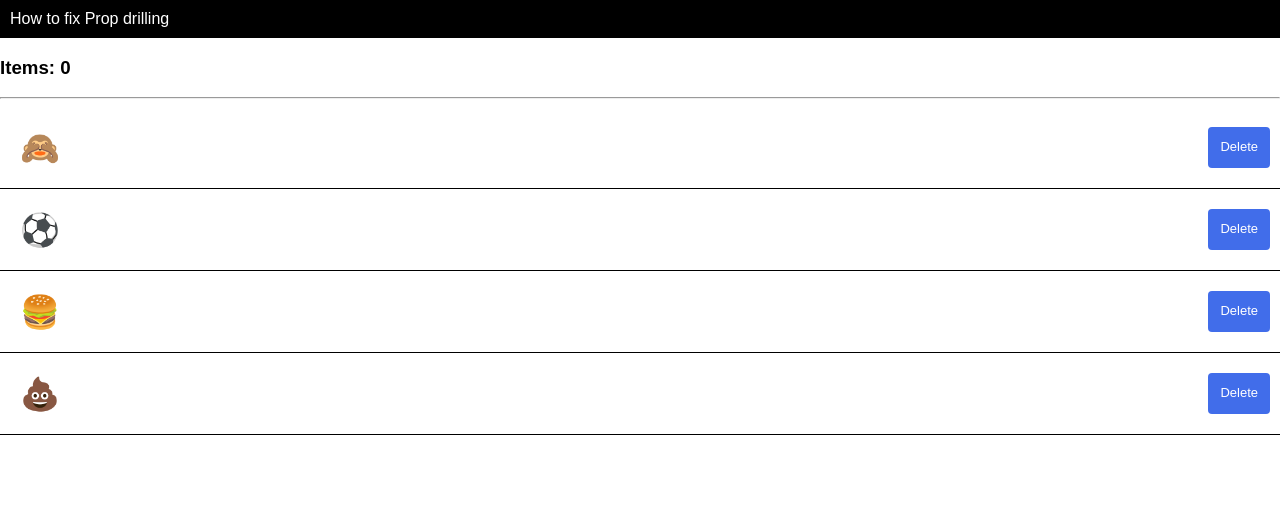
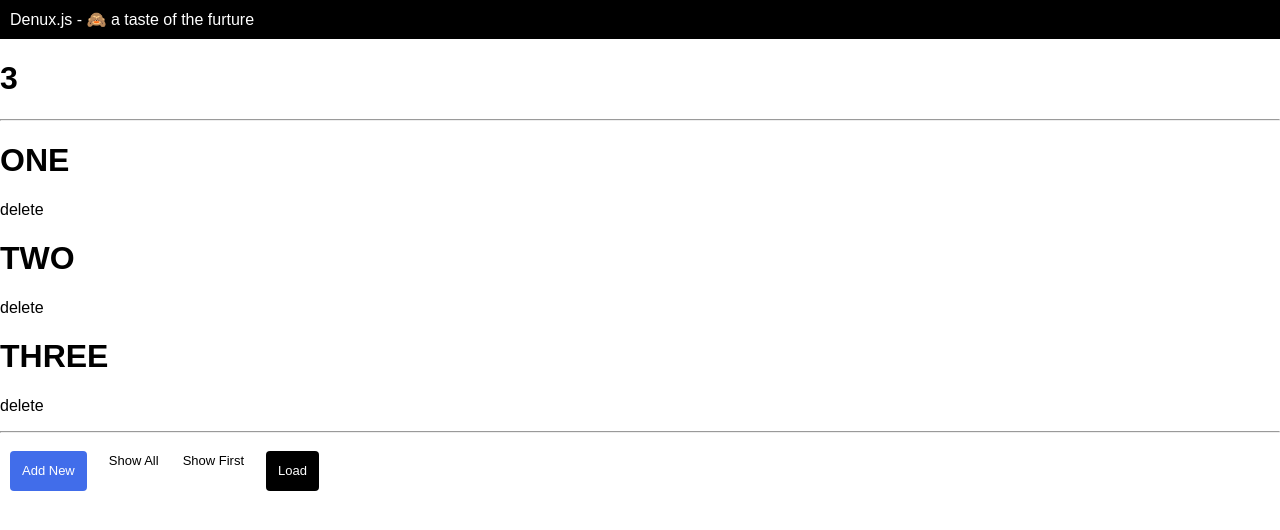
Before and after one commit to ddennis/react-simple-store, a React (Create React App) app: page / in a window 1280 px wide. Shown: the top 530 px of the page. Built offline with nearby package versions, Linux system fonts and the light colour scheme.

Commit message:
chore: DenuxApp is set to intial component

```diff
--- a/src/App.js
+++ b/src/App.js
@@ -19,8 +19,8 @@ export default class App extends Component {
 		return (
 			<div className="app">
 
-				<ProblemApp/>
-				{/*<DenuxApp/>*/}
+				{/*<ProblemApp/>*/}
+				<DenuxApp/>
 				{/*<DispatcherApp/>*/}
 				{/*<ContextApp/>*/}
 			</div>
```
